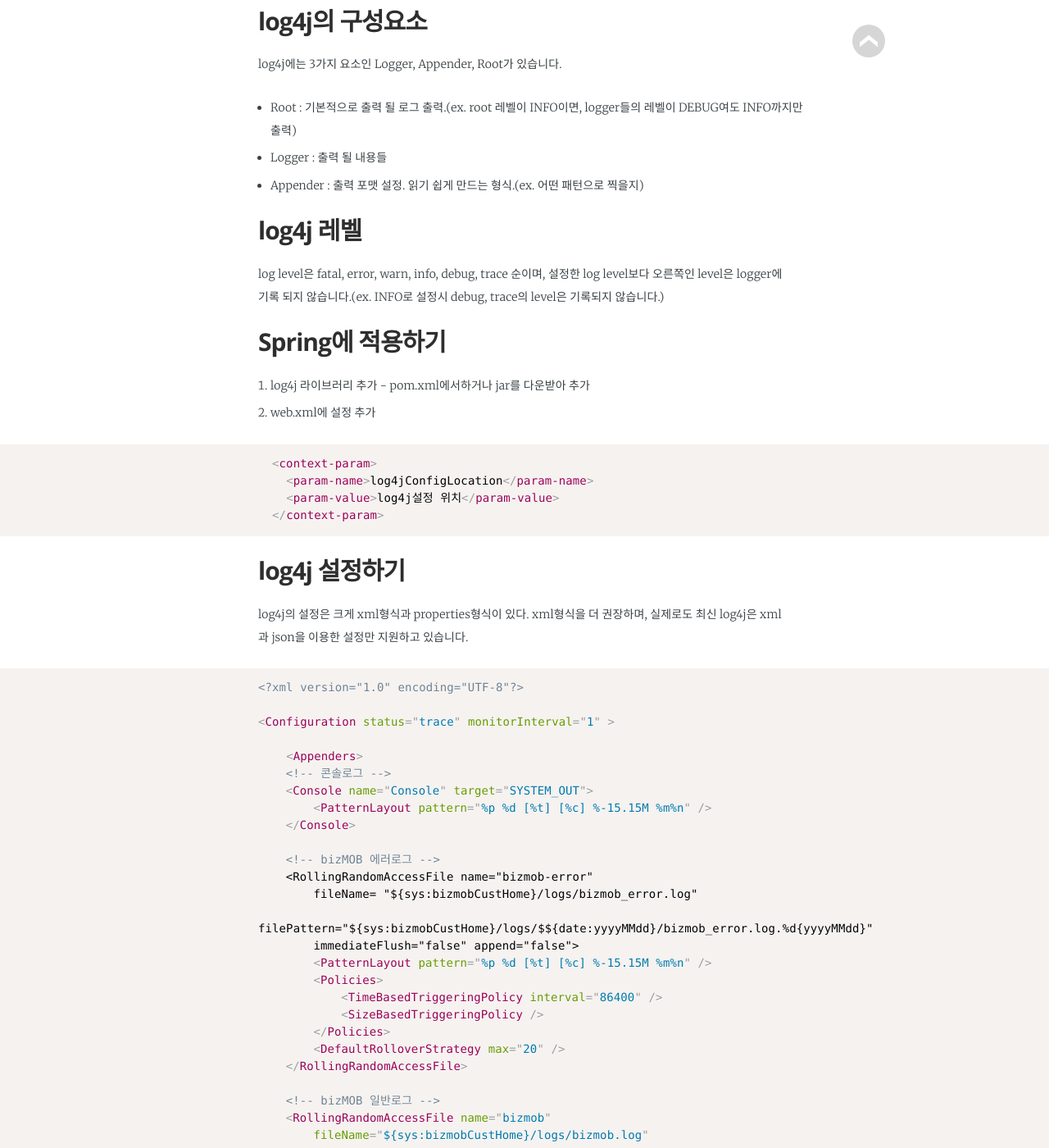
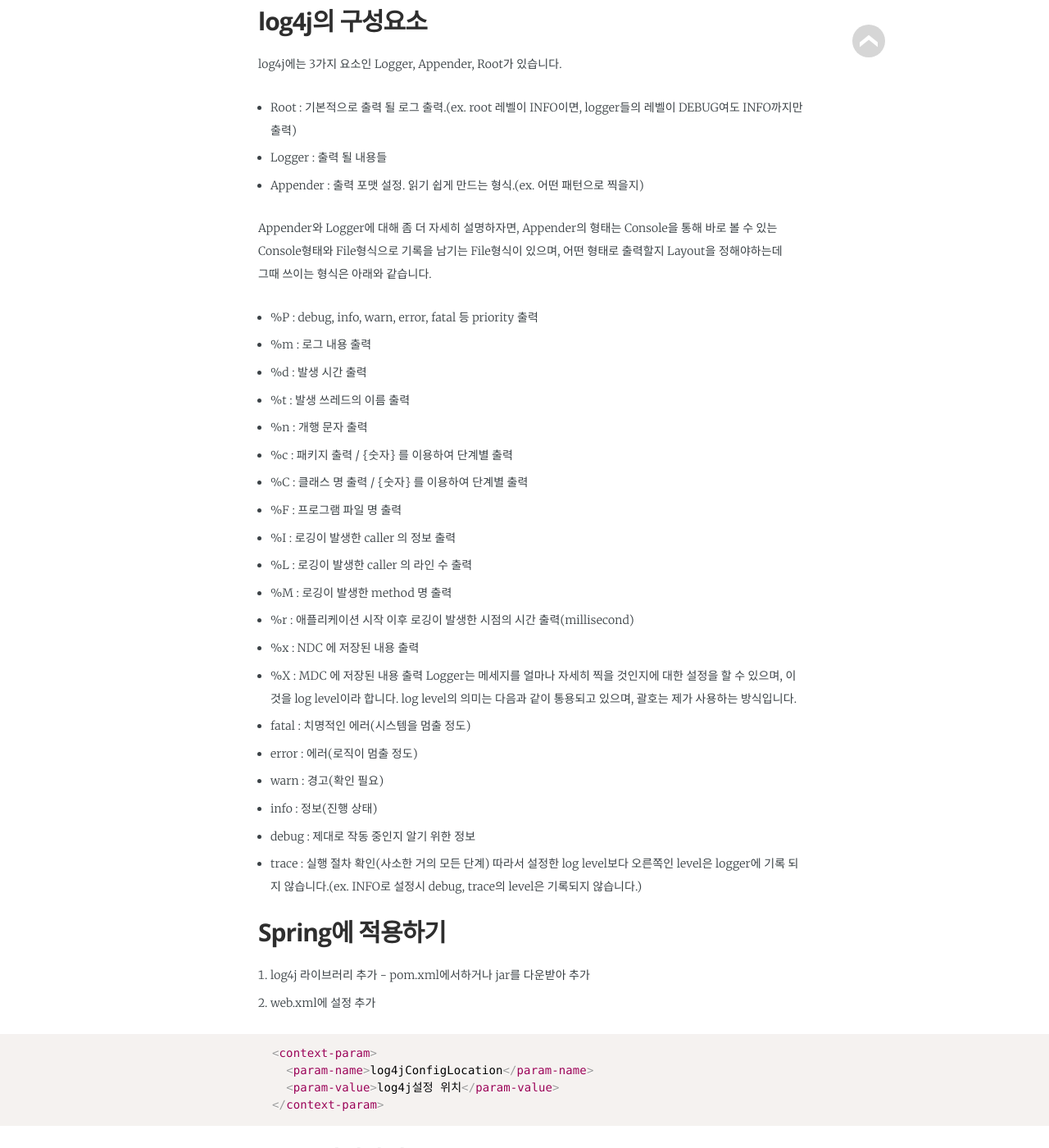
Before and after one commit to jwillmer/jekyllDecent, a Jekyll site: the page built from _posts/2019-02-07-log4j.md, in a window 1280 px wide and 1400 px high, scrolled down 997 px. Shown: the whole window at 82% size. Built offline with Jekyll 4.4.1, drawn with Linux system fonts in a browser that asks for light colours; some web fonts are replaced; some of the changed text lies outside the part shown.

Commit message:
Update 2019-02-07-log4j.md

````diff
--- a/_posts/2019-02-07-log4j.md
+++ b/_posts/2019-02-07-log4j.md
@@ -32,8 +32,33 @@
   - Logger : 출력 될 내용들
   - Appender : 출력 포맷 설정. 읽기 쉽게 만드는 형식.(ex. 어떤 패턴으로 찍을지)
 
-## log4j 레벨
-log level은 fatal, error, warn, info, debug, trace 순이며, 설정한 log level보다 오른쪽인 level은 logger에 기록 되지 않습니다.(ex. INFO로 설정시 debug, trace의 level은 기록되지 않습니다.)
+Appender와 Logger에 대해 좀 더 자세히 설명하자면,
+Appender의 형태는 Console을 통해 바로 볼 수 있는 Console형태와 File형식으로 기록을 남기는 File형식이 있으며,
+어떤 형태로 출력할지 Layout을 정해야하는데 그때 쓰이는 형식은 아래와 같습니다.
+  - %P : debug, info, warn, error, fatal 등 priority 출력
+  - %m : 로그 내용 출력
+  - %d : 발생 시간 출력
+  - %t : 발생 쓰레드의 이름 출력
+  - %n : 개행 문자 출력
+  - %c : 패키지 출력 / {숫자} 를 이용하여 단계별 출력
+  - %C : 클래스 명 출력 /  {숫자} 를 이용하여 단계별 출력
+  - %F : 프로그램 파일 명 출력
+  - %I : 로깅이 발생한 caller 의 정보 출력
+  - %L : 로깅이 발생한 caller 의 라인 수 출력
+  - %M : 로깅이 발생한 method 명 출력
+  - %r : 애플리케이션 시작 이후 로깅이 발생한 시점의 시간 출력(millisecond)
+  - %x : NDC 에 저장된 내용 출력
+  - %X : MDC 에 저장된 내용 출력
+Logger는 메세지를 얼마나 자세히 찍을 것인지에 대한 설정을 할 수 있으며, 이것을 log level이라 합니다.
+log level의 의미는 다음과 같이 통용되고 있으며, 괄호는 제가 사용하는 방식입니다.
+  - fatal : 치명적인 에러(시스템을 멈출 정도)
+  - error : 에러(로직이 멈출 정도)
+  - warn  : 경고(확인 필요)
+  - info  : 정보(진행 상태)
+  - debug : 제대로 작동 중인지 알기 위한 정보
+  - trace : 실행 절차 확인(사소한 거의 모든 단계)
+따라서 설정한 log level보다 오른쪽인 level은 logger에 기록 되지 않습니다.(ex. INFO로 설정시 debug, trace의 level은 기록되지 않습니다.)
+
 
 ## Spring에 적용하기
 1. log4j 라이브러리 추가 - pom.xml에서하거나 jar를 다운받아 추가
@@ -119,3 +144,18 @@
 	</Loggers>
 </Configuration>
 ```
+
+3가지 구성 요소를 토대로 알아보면
+Appender세팅은 <Appenders>를 통해 세팅 하면 여러개의 설정을 할 수 있습니다.
+
+
+Logger세팅은 <LOGGERS>를 통해 세팅 할 수 있으며, Appender와 마찬가지로 여러개로 설정하여 관리 할 수 있습니다.
+Logger태그 내의
+level 속성은 말그대로 보여질 레벨을 나타내고
+additivity 속성은 log4j의 appender는 상위 appender를 받습니다. 그로 인해 상위 appender가 여러번 찍히는 현상이 일어날 수 있는데 그걸 방지해주는 것이 additivity 속성입니다.
+appender-ref는
+
+
+ROOT 세팅을 보면 <Root> 태그를 통해 설정합니다.
+level 속성은 말그대로 보여질 레벨을 나타내고
+additivity 속성은 log4j의 appender는 상위 appender를 받습니다. 그로 인해 상위 appender가 여러번 찍히는 현상이 일어날 수 있는데 그걸 방지해주는 것이 additivity 속성입니다.
````
